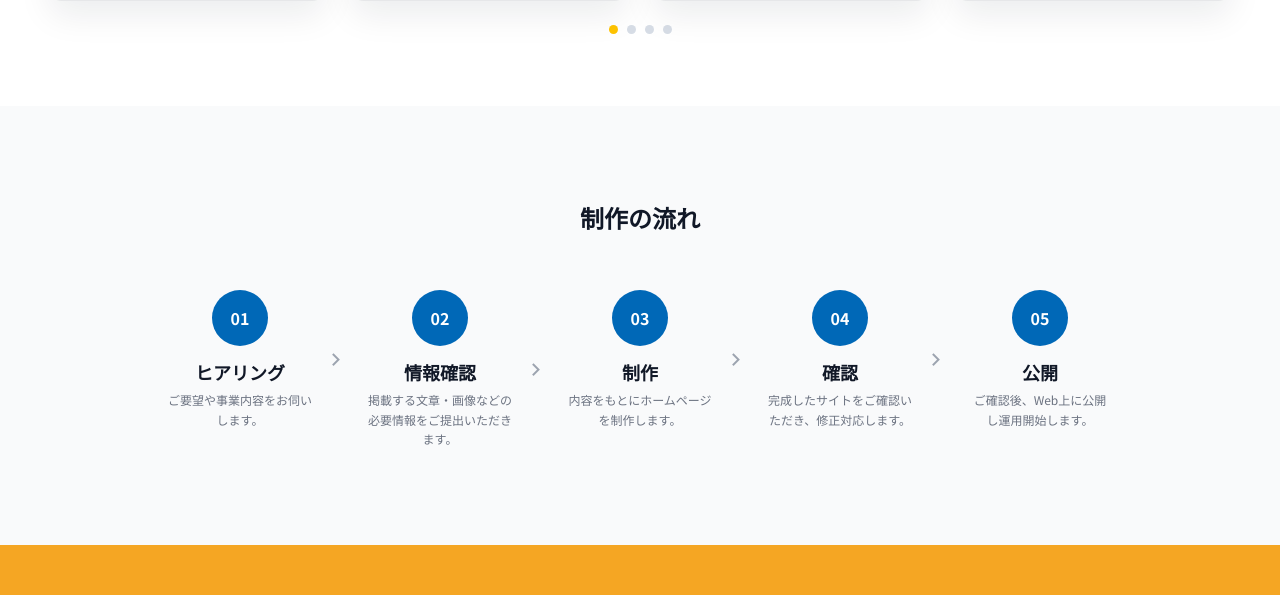
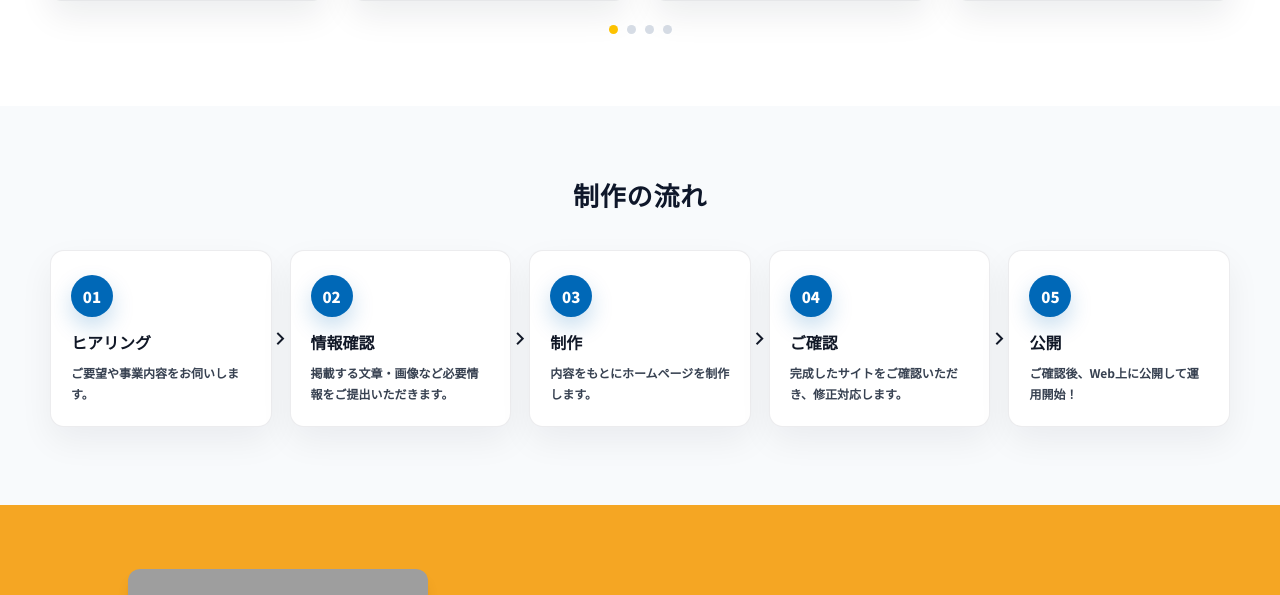
Before and after one commit to noda-chpartners/calltech-free-lp, a React (Vite) app: page / in a window 1280 px wide. Shown: the part 1970-2565 px from the top of the page. Built offline with nearby package versions, Linux system fonts and the light colour scheme; grey boxes are pictures that could not be loaded.

Commit message:
Improve process section

```diff
--- a/src/pages/home/components/ProcessSection.tsx
+++ b/src/pages/home/components/ProcessSection.tsx
@@ -2,35 +2,168 @@ import { useScrollReveal } from '@/hooks/useScrollReveal';
 
 const steps = [
   { num: '01', title: 'ヒアリング', desc: 'ご要望や事業内容をお伺いします。' },
-  { num: '02', title: '情報確認', desc: '掲載する文章・画像などの必要情報をご提出いただきます。' },
+  { num: '02', title: '情報確認', desc: '掲載する文章・画像など必要情報をご提出いただきます。' },
   { num: '03', title: '制作', desc: '内容をもとにホームページを制作します。' },
-  { num: '04', title: '確認', desc: '完成したサイトをご確認いただき、修正対応します。' },
-  { num: '05', title: '公開', desc: 'ご確認後、Web上に公開し運用開始します。' },
+  { num: '04', title: 'ご確認', desc: '完成したサイトをご確認いただき、修正対応します。' },
+  { num: '05', title: '公開', desc: 'ご確認後、Web上に公開して運用開始！' },
 ];
 
 export default function ProcessSection() {
   const { ref, isVisible } = useScrollReveal();
 
   return (
-    <section ref={ref} className={`w-full py-16 md:py-24 bg-gray-50 transition-all duration-700 ${isVisible ? 'opacity-100 translate-y-0' : 'opacity-0 translate-y-8'}`}>
-      <div className="w-full px-4 md:px-8 lg:px-12">
-        <h3 className="text-xl md:text-2xl font-bold text-center text-gray-900 mb-10 md:mb-14">
-          制作の流れ
-        </h3>
-        <div className="flex flex-wrap md:flex-nowrap items-start justify-center gap-y-8 md:gap-2 max-w-5xl mx-auto">
-          {steps.map((step, i) => (
-            <div key={i} className="flex items-start md:items-center w-full md:w-auto">
-              <div className="flex flex-col items-center w-[140px] md:w-[160px] mx-auto">
-                <div className="w-12 h-12 md:w-14 md:h-14 rounded-full bg-brand-blue flex items-center justify-center mb-3">
-                  <span className="text-white font-bold text-sm md:text-base">{step.num}</span>
-                </div>
-                <h4 className="text-base md:text-lg font-bold text-gray-900 mb-1">{step.title}</h4>
-                <p className="text-xs text-gray-500 text-center leading-relaxed px-2">{step.desc}</p>
-              </div>
-              {i < steps.length - 1 && (
-                <div className="hidden md:flex items-center justify-center w-8 h-12 flex-shrink-0">
-                  <i className="ri-arrow-right-s-line text-2xl text-gray-400 w-6 h-6 flex items-center justify-center" />
-                </div>
+    <section
+      ref={ref}
+      className={`process-section transition-all duration-700 ${
+        isVisible ? 'opacity-100 translate-y-0' : 'opacity-0 translate-y-8'
+      }`}
+    >
+      <style>
+        {`
+          .process-section {
+            width: 100%;
+            padding: 70px 20px 78px;
+            background: #f8fafc;
+          }
+
+          .process-inner {
+            width: 100%;
+            max-width: 1180px;
+            margin: 0 auto;
+          }
+
+          .process-heading {
+            margin: 0 0 36px;
+            color: #0f172a;
+            font-size: 26px;
+            font-weight: 900;
+            line-height: 1.45;
+            text-align: center;
+            letter-spacing: 0.03em;
+          }
+
+          .process-list {
+            display: grid;
+            grid-template-columns: repeat(5, minmax(0, 1fr));
+            gap: 18px;
+            align-items: stretch;
+          }
+
+          .process-item {
+            position: relative;
+            min-width: 0;
+          }
+
+          .process-card {
+            height: 100%;
+            min-height: 154px;
+            padding: 24px 20px 22px;
+            background: #fff;
+            border: 1px solid rgba(15, 23, 42, 0.08);
+            border-radius: 14px;
+            box-shadow: 0 14px 34px rgba(15, 23, 42, 0.06);
+          }
+
+          .process-number {
+            display: inline-flex;
+            align-items: center;
+            justify-content: center;
+            width: 42px;
+            height: 42px;
+            margin-bottom: 14px;
+            color: #fff;
+            background: #0068b7;
+            border-radius: 999px;
+            font-size: 15px;
+            font-weight: 900;
+            line-height: 1;
+            box-shadow: 0 10px 22px rgba(0, 104, 183, 0.22);
+          }
+
+          .process-title {
+            margin: 0 0 8px;
+            color: #111827;
+            font-size: 16px;
+            font-weight: 900;
+            line-height: 1.45;
+          }
+
+          .process-description {
+            margin: 0;
+            color: #374151;
+            font-size: 12px;
+            font-weight: 700;
+            line-height: 1.75;
+          }
+
+          .process-arrow {
+            position: absolute;
+            top: 50%;
+            right: -23px;
+            z-index: 2;
+            display: flex;
+            align-items: center;
+            justify-content: center;
+            width: 28px;
+            height: 28px;
+            color: #111827;
+            transform: translateY(-50%);
+          }
+
+          .process-arrow i {
+            font-size: 24px;
+            line-height: 1;
+          }
+
+          @media (max-width: 1023px) {
+            .process-list {
+              grid-template-columns: repeat(2, minmax(0, 1fr));
+              gap: 18px 22px;
+            }
+
+            .process-arrow {
+              display: none;
+            }
+          }
+
+          @media (max-width: 767px) {
+            .process-section {
+              padding: 56px 20px 64px;
+            }
+
+            .process-heading {
+              margin-bottom: 28px;
+              font-size: 24px;
+            }
+
+            .process-list {
+              grid-template-columns: 1fr;
+              gap: 16px;
+            }
+
+            .process-card {
+              min-height: 0;
+              padding: 22px 22px 20px;
+            }
+          }
+        `}
+      </style>
+
+      <div className="process-inner">
+        <h3 className="process-heading">制作の流れ</h3>
+        <div className="process-list">
+          {steps.map((step, index) => (
+            <div key={step.num} className="process-item">
+              <article className="process-card">
+                <span className="process-number">{step.num}</span>
+                <h4 className="process-title">{step.title}</h4>
+                <p className="process-description">{step.desc}</p>
+              </article>
+
+              {index < steps.length - 1 && (
+                <span className="process-arrow" aria-hidden="true">
+                  <i className="ri-arrow-right-s-line" />
+                </span>
               )}
             </div>
           ))}
```
